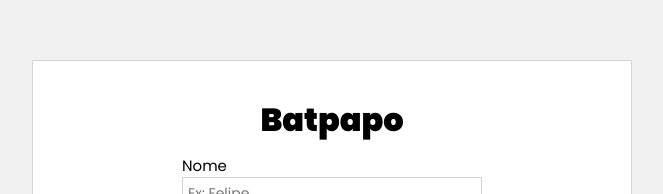
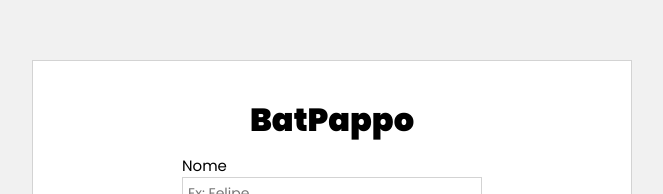
Before and after one commit to a-medeiros/chat-app, a React (Create React App) app in the folder client/: page / in a window 1280 px wide. Shown: the part 185-379 px from the top of the page, without its empty margins (308-971 px from the left). Built offline with nearby package versions, Linux system fonts and the light colour scheme.

Commit message:
Mudando nome do site

```diff
--- a/client/src/pages/Home/Home.js
+++ b/client/src/pages/Home/Home.js
@@ -29,7 +29,7 @@ const Home = () => {
     <MainDiv>
       <JoinChat>
         <header className='chatroom'>
-          <h1>Batpapo</h1>
+          <h1>BatPappo</h1>
         </header>
         <JoinChatForm>
           <div className='input-field'>
```
